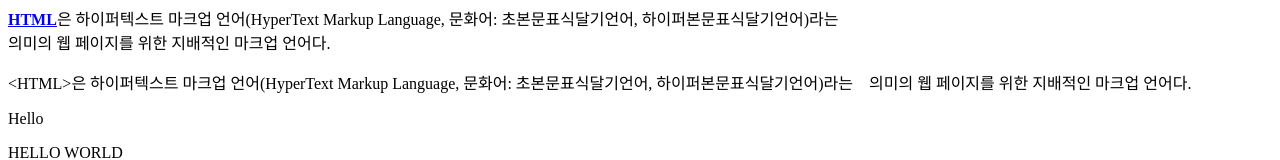
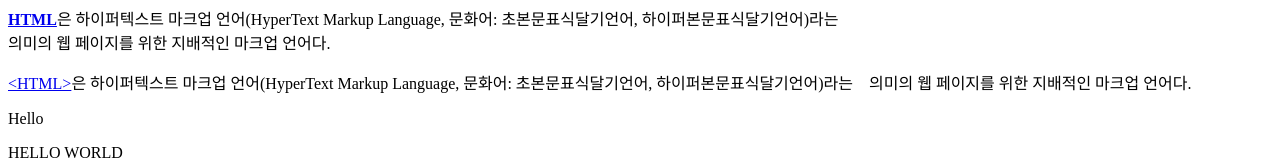
Before and after one commit to dongzzang/web, a plain HTML site: page tag.html in a window 1280 px wide. Shown: the part 191-351 px from the top of the page. Drawn offline with Linux system fonts and the light colour scheme.

Commit message:
Update tag.html

```diff
--- a/tag.html
+++ b/tag.html
@@ -16,7 +16,7 @@
 
     <p><a href = "./htmlTest.html" target = "_black" title = "html structure"><b>HTML</b></a>은 하이퍼텍스트 마크업 언어(HyperText Markup Language, 문화어: 초본문표식달기언어, 하이퍼본문표식달기언어)라는 <br />
       의미의 웹 페이지를 위한 지배적인 마크업 언어다. </p>
-    <p>&lt;HTML&gt;은 하이퍼텍스트 마크업 언어(HyperText Markup Language, 문화어: 초본문표식달기언어, 하이퍼본문표식달기언어)라는 &nbsp;&nbsp;
+    <p><a href = "#down" target = "_black" title = "pre tag">&lt;HTML&gt;</a>은 하이퍼텍스트 마크업 언어(HyperText Markup Language, 문화어: 초본문표식달기언어, 하이퍼본문표식달기언어)라는 &nbsp;&nbsp;
       의미의 웹 페이지를 위한 지배적인 마크업 언어다. </p>
     <p> Hello </p>
     <p> HELLO WORLD </p>
```
